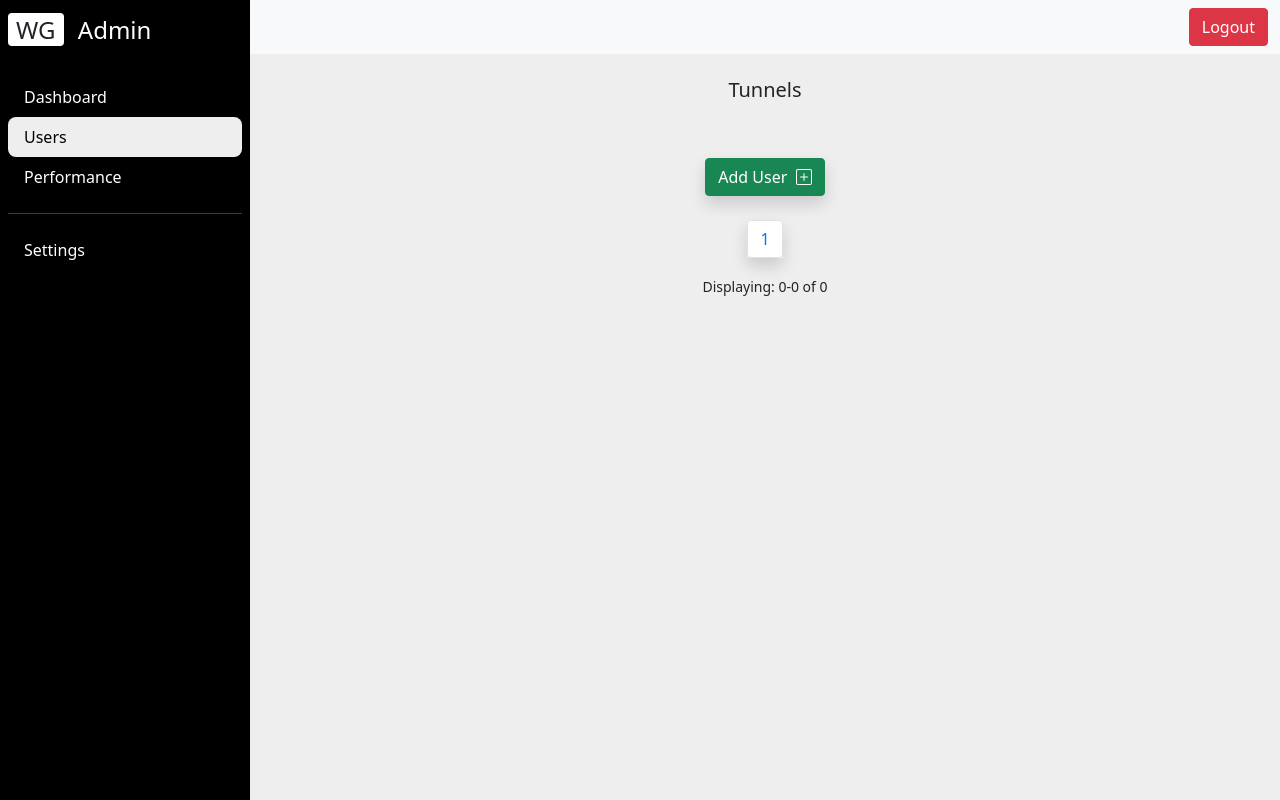
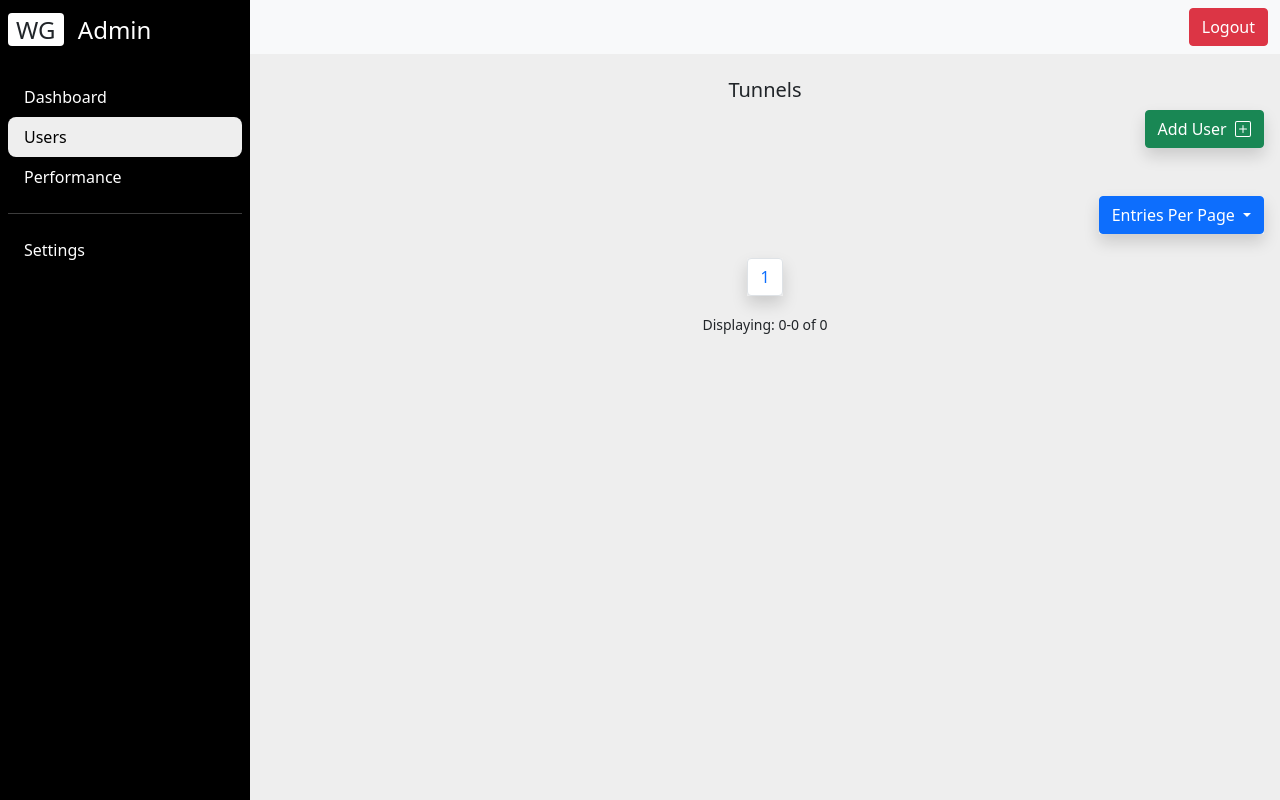
Before and after one commit to papercloudtech/wireguard-server, a Django app: page /console/users in a window 1280 px wide. Run offline with Django 5.2, Linux system fonts and the light colour scheme; the visitor is signed in with stand-in values (Sample User, id 1); data that the repository does not hold is empty; some libraries are stand-ins or nearby versions.

Commit message:
update ui

```diff
--- a/api/templates/api/users.html
+++ b/api/templates/api/users.html
@@ -29,7 +29,17 @@
         {% endfor %}
     </script>
     <div class="dashboard-content px-3 pt-4">
-        <h2 class="fs-5 text-center mb-2"> Tunnels </h2>
+        <h2 class="fs-5 text-center mb-2">Tunnels</h2>
+          <div class="d-flex justify-content-end">
+            <button type="button" class="shadow btn btn-success d-inline-flex align-items-center" data-bs-toggle="modal" data-bs-target="#exampleModal">
+                Add User &nbsp
+                <svg xmlns="http://www.w3.org/2000/svg" width="16" height="16" fill="currentColor"
+                     class="bi bi-plus-square" viewBox="0 0 16 16">
+                    <path d="M14 1a1 1 0 0 1 1 1v12a1 1 0 0 1-1 1H2a1 1 0 0 1-1-1V2a1 1 0 0 1 1-1zM2 0a2 2 0 0 0-2 2v12a2 2 0 0 0 2 2h12a2 2 0 0 0 2-2V2a2 2 0 0 0-2-2z"/>
+                    <path d="M8 4a.5.5 0 0 1 .5.5v3h3a.5.5 0 0 1 0 1h-3v3a.5.5 0 0 1-1 0v-3h-3a.5.5 0 0 1 0-1h3v-3A.5.5 0 0 1 8 4"/>
+                </svg>
+            </button>
+          </div>
         <br>
         {% for client in clients %}
             <div class="flex ">
@@ -133,21 +143,20 @@
                 </div>
             </div>
         </div>
-        <div class="container text-center ">
-            <!-- Button to tigger modal-->
-            <button type="button" class="shadow btn btn-success d-inline-flex align-items-center justify-content-center"
-                    data-bs-toggle="modal" data-bs-target="#exampleModal">
-                Add User &nbsp
-                <svg xmlns="http://www.w3.org/2000/svg" width="16" height="16" fill="currentColor"
-                     class="bi bi-plus-square" viewBox="0 0 16 16">
-                    <path d="M14 1a1 1 0 0 1 1 1v12a1 1 0 0 1-1 1H2a1 1 0 0 1-1-1V2a1 1 0 0 1 1-1zM2 0a2 2 0 0 0-2 2v12a2 2 0 0 0 2 2h12a2 2 0 0 0 2-2V2a2 2 0 0 0-2-2z"/>
-                    <path d="M8 4a.5.5 0 0 1 .5.5v3h3a.5.5 0 0 1 0 1h-3v3a.5.5 0 0 1-1 0v-3h-3a.5.5 0 0 1 0-1h3v-3A.5.5 0 0 1 8 4"/>
-                </svg>
+        <div class="d-flex justify-content-end">
+          <div class="dropdown shadow">
+            <button class="btn btn-primary dropdown-toggle" type="button" data-bs-toggle="dropdown" aria-expanded="false">
+              Entries Per Page
             </button>
-
+            <ul class="dropdown-menu">
+              <li><a class="dropdown-item" href="?per_page=10">10</a></li>
+              <li><a class="dropdown-item" href="?per_page=20">20</a></li>
+              <li><a class="dropdown-item" href="?per_page=50">50</a></li>
+              <li><a class="dropdown-item" href="?per_page=100">100</a></li>
+            </ul>
+          </div>
         </div>
         <br>
-
         <div class="container text-center">
             <nav class="text-center mx-auto align-items-center" aria-label="...">
                 <ul class="d-flex justify-content-center pagination text-center">
```
